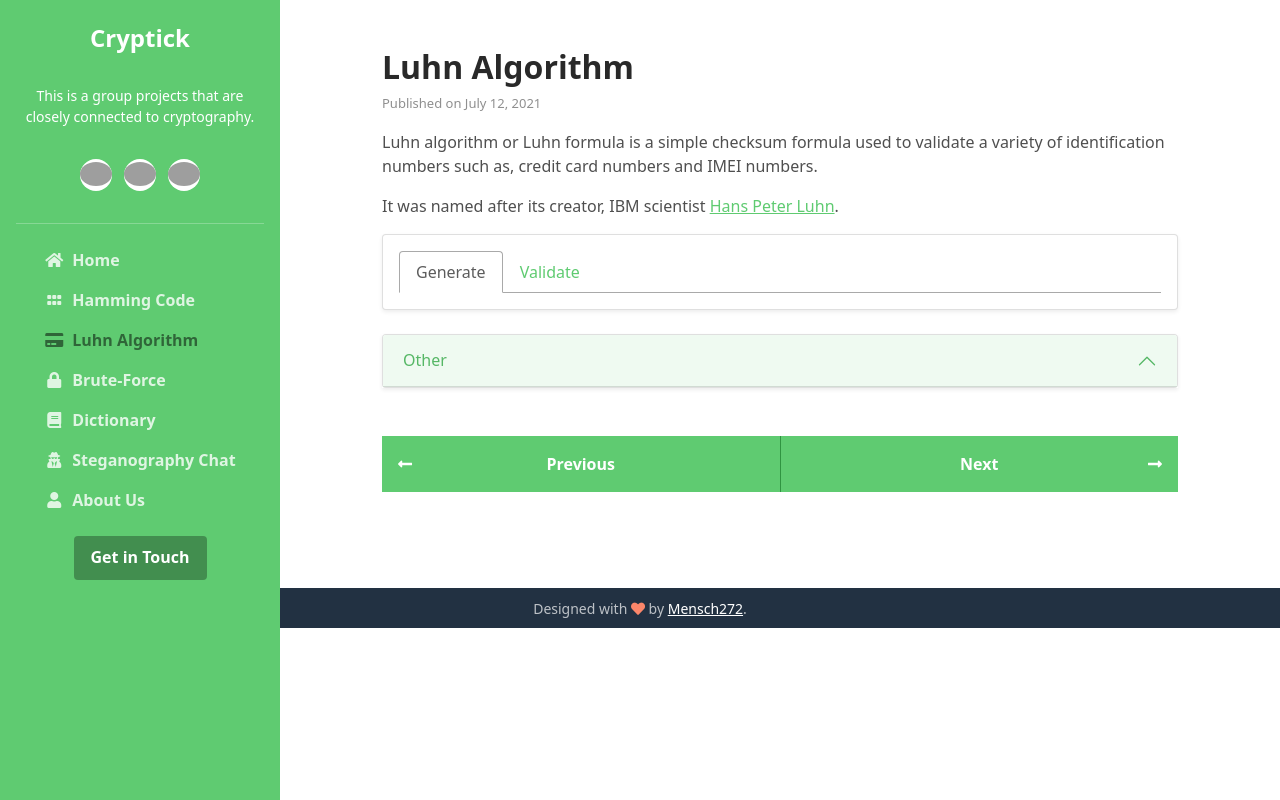
After one commit to m-haisham/crypto-collection, a Django app: page /blog/2021-07-12/luhn-algorithm in a window 1280 px wide. The commit adds this page. Run offline with Django 3.2, Linux system fonts and the light colour scheme; some libraries are stand-ins or nearby versions; grey boxes are pictures that could not be loaded.

Commit message:
Adapted luhn algorithm blog post to new theme

```diff
--- /dev/null
+++ b/crypto/apps/luhn_algorithm/templates/luhn_algorithm/logic.html
@@ -0,0 +1,50 @@
+<div class="card shadow-sm">
+    <div class="card-body">
+        <ul class="nav nav-tabs" id="luhnTab" role="tablist">
+            <li class="nav-item" role="presentation">
+                <button class="nav-link active" id="generate-tab" data-bs-toggle="tab" data-bs-target="#generate"
+                        type="button"
+                        role="tab" aria-controls="generate" aria-selected="true">Generate
+                </button>
+            </li>
+            <li class="nav-item" role="presentation">
+                <button class="nav-link" id="validate-tab" data-bs-toggle="tab" data-bs-target="#validate" type="button"
+                        role="tab" aria-controls="validate" aria-selected="false">Validate
+                </button>
+            </li>
+        </ul>
+
+        <div class="tab-content" id="luhnTabContent">
+            <div class="tab-pane fade show active" id="generate" role="tabpanel" aria-labelledby="generate-tab">
+                {# TODO add generate functionality #}
+            </div>
+            <div class="tab-pane fade" id="validate" role="tabpanel" aria-labelledby="validate-tab">
+                <!-- Validate Card -->
+                <form action="{% url 'luhn_algorithm:check' %}" method="post"
+                      data-partial="validity-check-wrapper" class="mt-3">
+                    {% csrf_token %}
+                    <div class="mb-3">
+                        <label for="card-check-input" class="form-label">Enter your credit card number below</label>
+                        <input aria-describedby="credit card number" class="form-control" name="card-number"
+                               id="card-check-input"
+                               type="text" minlength="16" pattern="\d+" data-block-pattern>
+                    </div>
+                    <button type="submit" class="btn btn-secondary">Submit</button>
+                </form>
+
+                {# Error #}
+                <div id="validity-check-error" hidden>
+                    <div class="card-header py-3 bg-danger">
+                        <h6 class="m-0 font-weight-bold text-white">Error</h6>
+                    </div>
+                    <div class="card-body">
+                        Uh oh. Something went wrong. Please try again.
+                    </div>
+                </div>
+
+                {# Result #}
+                <div id="validity-check-wrapper"></div>
+            </div>
+        </div>
+    </div>
+</div>
--- a/templates/posts/2021-07-12/luhn_algorithm.html
+++ b/templates/posts/2021-07-12/luhn_algorithm.html
@@ -1,26 +1,7 @@
-{% extends 'base/main.html' %}
+{% extends 'base/post.html' %}
 {% load static %}
 
-{% block head %}
-    <title>Blog | Luhn Algorithm</title>
-{% endblock %}
-
-{% block heading %}
-    <h1>Luhn Algorithm</h1>
-    <span class="subheading">Validate your credit card number</span>
-    <p class="meta">
-        Posted by
-        <a href="https://github.com/mensch272">Mensch272</a>
-        on July 12, 2021
-    </p>
-{% endblock %}
-{% block background %}{% static 'assets/background/creditcard.jpg' %}{% endblock %}
-
-{% block main %}
-    <article class="mb-4">
-        <div class="container px-4 px-lg-5">
-            <div class="row gx-4 gx-lg-5 justify-content-center">
-                <div class="col-md-10 col-lg-8 col-xl-7">
+{% block article %}
     <p>
         Luhn algorithm or Luhn formula is a simple checksum formula used to validate a variety of
         identification numbers such as, credit card numbers and IMEI numbers.
@@ -30,61 +11,34 @@
         <a href="https://en.wikipedia.org/wiki/Hans_Peter_Luhn">Hans Peter Luhn</a>.
     </p>
 
-                    <!-- Validate Card -->
-                    <h2 class="section-heading pb-3">Validate</h2>
-                    <div class="card mb-3">
-                        <div class="card-body">
-                            <form action="{% url 'luhn_algorithm:check' %}" method="post"
-                                  data-partial="validityCheckResult">
-                                {% csrf_token %}
-                                <div class="mb-3">
-                                    <label for="card-check-input" class="form-label">Credit Card Number</label>
-                                    <input aria-describedby="credit card number" class="form-control" name="card-number" id="card-check-input"
-                                           type="text" minlength="16" pattern="\d+" data-block-pattern>
-                                </div>
-                                <button type="submit" class="btn btn-secondary">Submit</button>
-                            </form>
-                        </div>
-                    </div>
+    {% include 'luhn_algorithm/logic.html' %}
 
-                    {# Error #}
-                    <div class="card mb-3" id="validityCheckError" hidden>
-                        <div class="card-header py-3 bg-danger">
-                            <h6 class="m-0 font-weight-bold text-white">Error</h6>
-                        </div>
-                        <div class="card-body">
-                            Uh oh. Something went wrong. Please try again.
-                        </div>
-                    </div>
-
-                    {# Result #}
-                    <div id="validityCheckResult"></div>
-
+    <div class="accordion shadow-sm mt-4" id="accordionExample">
+        <div class="accordion-item">
+            <h2 class="accordion-header" id="headingOne">
+                <button class="accordion-button" type="button" data-bs-toggle="collapse" data-bs-target="#collapseOne"
+                        aria-expanded="false" aria-controls="collapseOne">
+                    Other
+                </button>
+            </h2>
+            <div id="collapseOne" class="accordion-collapse collapse" aria-labelledby="headingOne"
+                 data-bs-parent="#accordionExample">
+                <div class="accordion-body">
                     <!-- Algorithm Information -->
-                    <h2 class="section-heading pb-3">Other</h2>
-                    <h5>Major Industry Identifier</h5>
+                    <h6>Major Industry Identifier</h6>
                     <p>The first digit of a credit card number represent the category of entity which issued the
                         card.</p>
-                    <h5>Issuer identification number</h5>
+                    <h6>Issuer identification number</h6>
                     <p>The first six digits of a card number identify the institution that issued the card.</p>
-                    <h5>Personal Account identifier</h5>
+                    <h6>Personal Account identifier</h6>
                     <p>From digit no. 7 to final minus 1, indicate individual account identifier.</p>
                     <p>The last digit is the checksum number.</p>
-
-                    <!-- Divider-->
-                    <hr class="my-4" />
-
-                    <!-- Navigation -->
-                    <div class="d-flex justify-content-between">
-                        <a href="{% url 'blog:posts' date='2021-07-10' name='hamming-code' %}"
-                           class="btn btn-primary">PREVIOUS</a>
-                        <a href="{% url 'blog:posts' date='2021-07-14' name='brute-force-attack' %}"
-                           class="btn btn-primary">NEXT</a>
                 </div>
             </div>
         </div>
     </div>
-    </article>
+
+
 {% endblock %}
 
 {% block scripts %}
```
Also changed, not shown: crypto/apps/luhn_algorithm/templates/luhn_algorithm/check_result.html (+24 -20 lines). Lines whose indentation alone changed are shown as unchanged.
